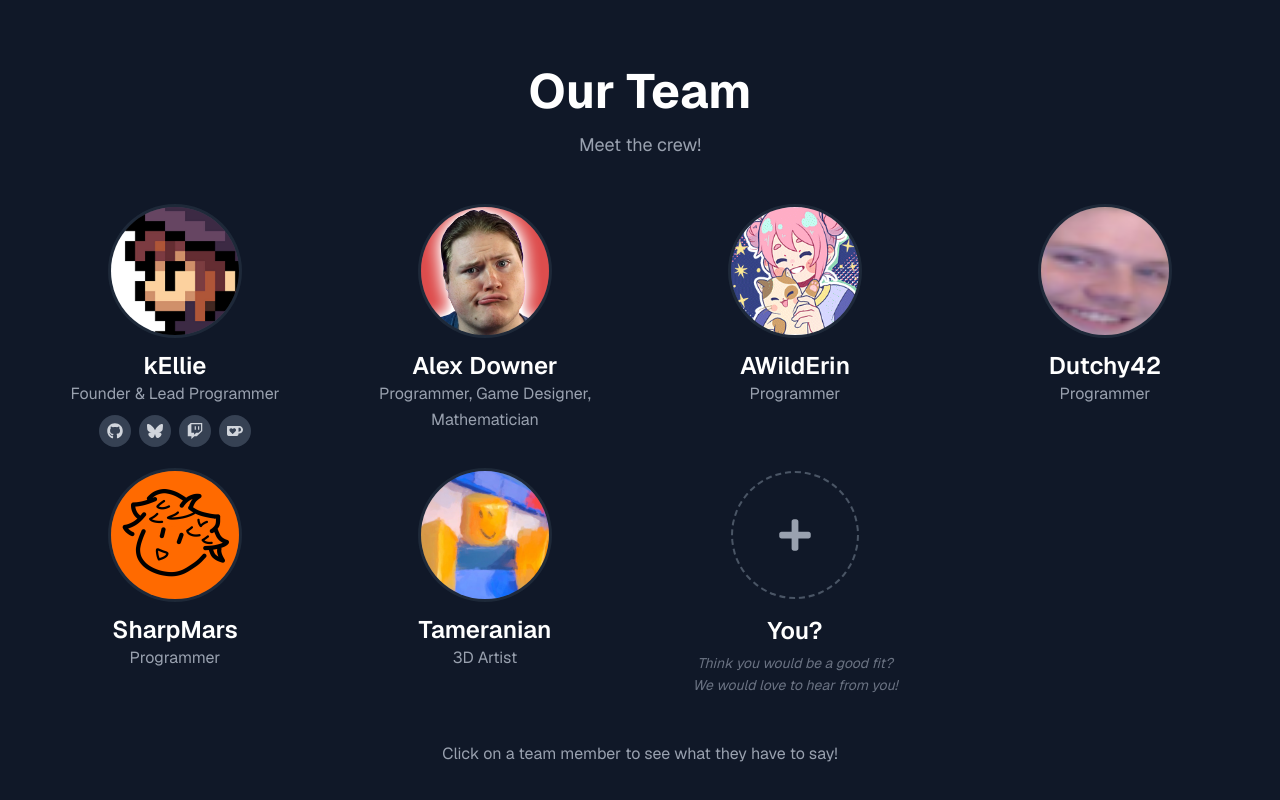
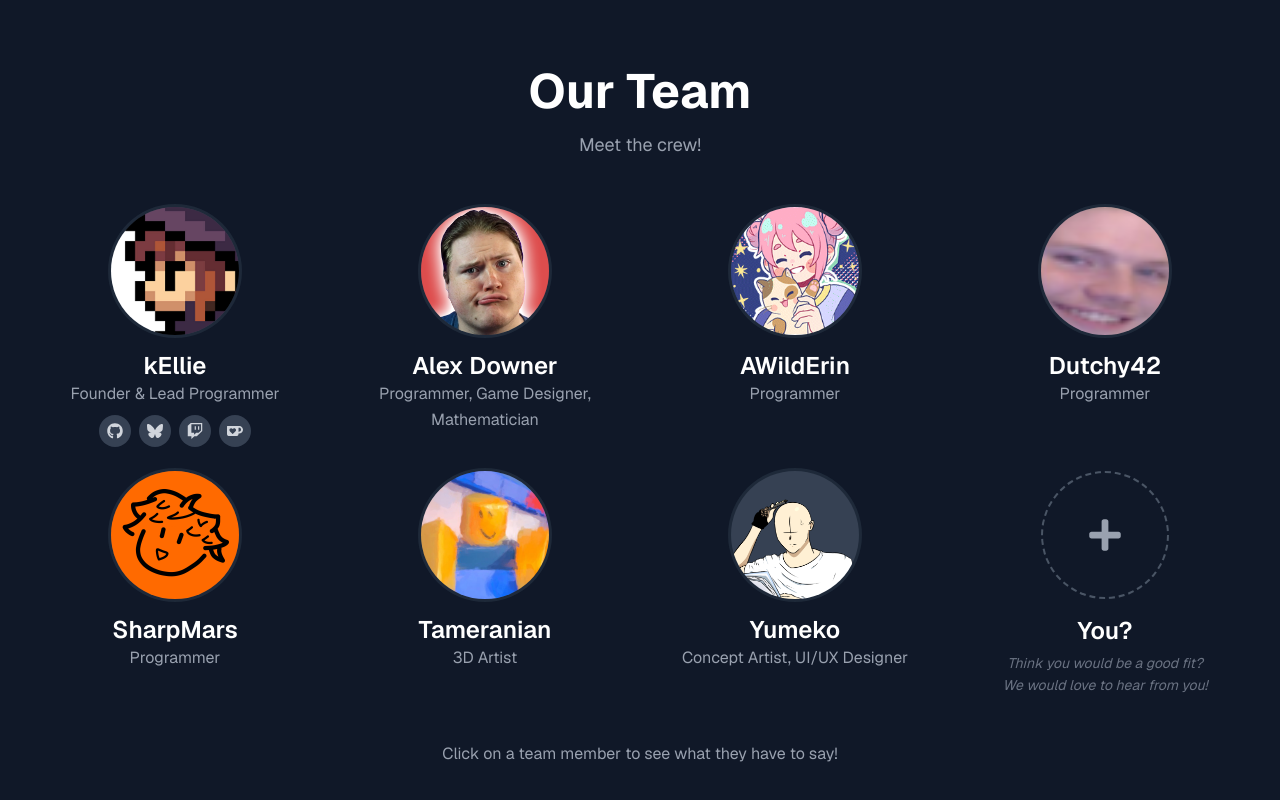
Before and after one commit to WackyWizards/Website, a Next.js app: page / in a window 1280 px wide. Shown: the part 1613-2413 px from the top of the page. Built offline with nearby package versions, Linux system fonts and the light colour scheme.

Commit message:
Add Yumeko to team

```diff
--- a/src/app/components/team.tsx
+++ b/src/app/components/team.tsx
@@ -143,6 +143,21 @@ const teamMembers: TeamMember[] = [
         socialLinks: [],
         messages: []
     },
+    {
+        name: "Yumeko",
+        role: "Concept Artist, UI/UX Designer",
+        avatar: "/Yumeko.png",
+        socialLinks: [],
+        messages: [
+            { message: "You clicked.", weight: 1 },
+            { message: "Try clicking again.", weight: 1 },
+            { message: "Click another time.", weight: 1 },
+            { message: "At 100 clicks something magical might happen!", weight: 1 },
+            { message: "Click just one more time...", weight: 1 },
+            { message: "Click again!", weight: 1 },
+            { message: "One more click!", weight: 1 },
+        ]
+    }
 ];
 
 type BubbleMessage = {
```
Also changed, not shown: public/Yumeko.png (added).
